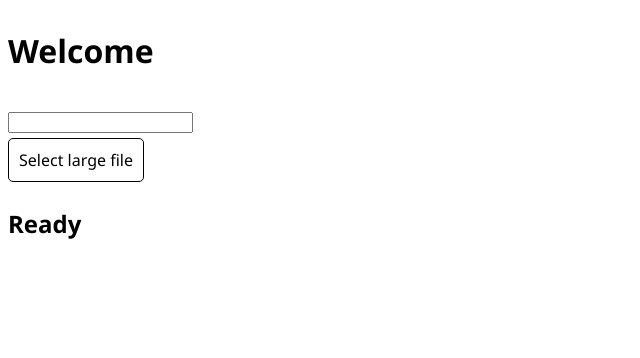
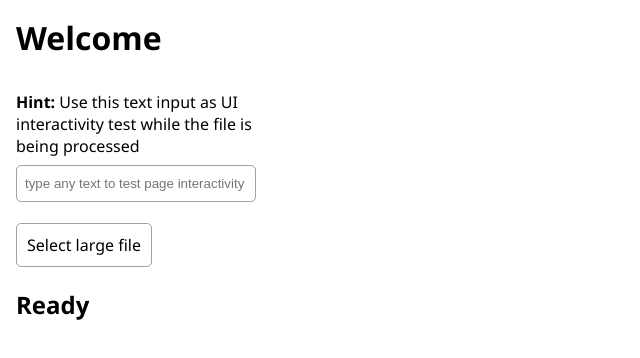
Before and after one commit to safwat-fathi/read-large-files, a website: page index.html in a window 1280 px wide. Shown: the whole page, without its empty margins (0-640 px from the left). Drawn offline with Linux system fonts and the light colour scheme.

Commit message:
add: enhance UI
update: README file

```diff
--- a/index.html
+++ b/index.html
@@ -10,9 +10,19 @@
 	<body>
 		<h1>Welcome</h1>
 
-    <div>
-      <input type="text" name="" id="test" />
+		<div class="test-interactive">
+			<p>
+				<b>Hint:</b> Use this text input as UI interactivity test while the file
+				is being processed
+			</p>
+			<input
+				type="text"
+				name=""
+				id="test"
+				placeholder="type any text to test page interactivity"
+			/>
 		</div>
+
 		<div>
 			<label for="file-input">Select large file</label>
 			<input type="file" name="file" id="file-input" style="display: none" />
--- a/style/index.css
+++ b/style/index.css
@@ -1,12 +1,20 @@
+*,
+*::after,
+*::before {
+	margin: 0;
+	padding: 0;
+}
+
 body {
+	margin: 1rem;
 	font-family: "Segoe UI", Tahoma, Geneva, Verdana, sans-serif;
 	display: flex;
 	flex-direction: column;
-  gap: 1rem;
+	gap: 2rem;
 }
 
 label {
-  border: 1px solid black;
+	border: 1px solid #a3a1a1;
 	border-radius: 5px;
 	cursor: pointer;
 	padding: 10px;
@@ -14,7 +22,14 @@ label {
 }
 
 label:hover {
-  box-shadow: 0px 1px 5px #000;
+	box-shadow: 0px 1px 2px #000;
+}
+
+input {
+	padding: 10px;
+	border: 1px solid #a3a1a1;
+	border-radius: 5px;
+	padding-inline: 0.5rem;
 }
 
 .text-box {
@@ -23,5 +38,9 @@ label:hover {
 	border-radius: 5px;
 }
 
-/* .text-box p {
-} */
+.test-interactive {
+	display: flex;
+	flex-direction: column;
+	gap: 0.5rem;
+	width: 15rem;
+}
```
Also changed, not shown: README.md. Lines whose indentation alone changed are shown as unchanged.
